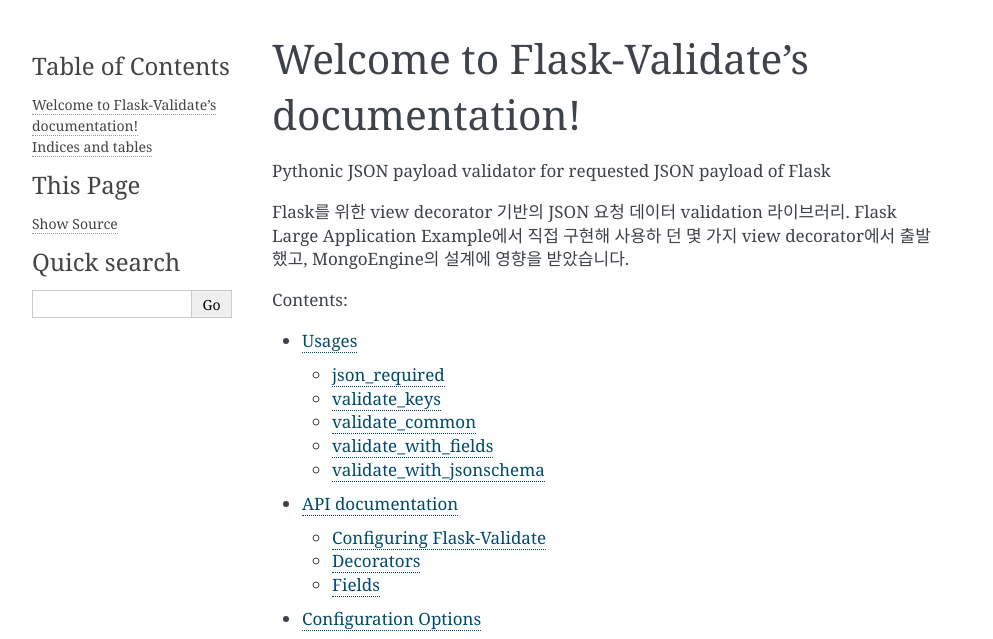
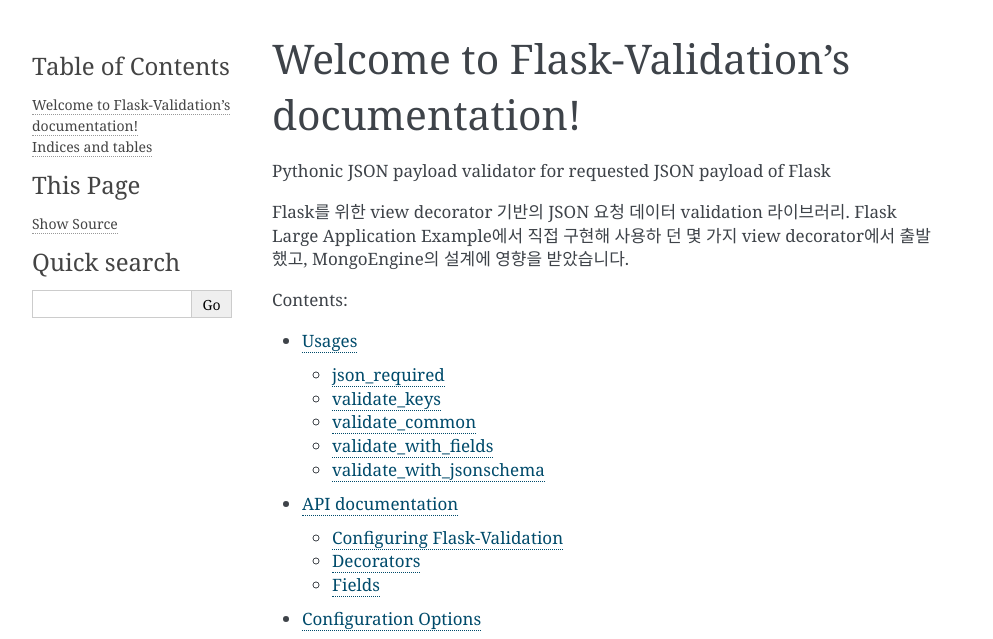
Before and after one commit to callsign-viper/Flask-Validation, a Sphinx documentation site: the page built from docs/index.rst, in a window 1280 px wide. Shown: the top 639 px of the page, without its empty margins (148-1141 px from the left). Built offline with Sphinx 7.4.7, drawn with Linux system fonts in a browser that asks for light colours.

Commit message:
[UPDATE] 패키지 이름을 flask-validation으로 변경

```diff
--- a/docs/api.rst
+++ b/docs/api.rst
@@ -1,9 +1,9 @@
 API documentation
 ========================
 
-Configuring Flask-Validate
+Configuring Flask-Validation
 ---------------------------
-.. automodule:: flask_validator.validator
+.. automodule:: flask_validation.validator
     :members:
     :undoc-members:
     :show-inheritance:
@@ -11,7 +11,7 @@
 Decorators
 -----------
 
-.. automodule:: flask_validator.decorators
+.. automodule:: flask_validation.decorators
     :members:
     :undoc-members:
     :show-inheritance:
@@ -19,7 +19,7 @@
 Fields
 -------
 
-.. automodule:: flask_validator.fields
+.. automodule:: flask_validation.fields
     :members:
     :undoc-members:
     :show-inheritance:
--- a/docs/index.rst
+++ b/docs/index.rst
@@ -1,9 +1,4 @@
-.. flask_validate documentation master file, created by
-   sphinx-quickstart on Wed Aug  8 17:12:45 2018.
-   You can adapt this file completely to your liking, but it should at least
-   contain the root `toctree` directive.
-
-Welcome to Flask-Validate's documentation!
+Welcome to Flask-Validation's documentation!
 ===========================================
 
 
```
